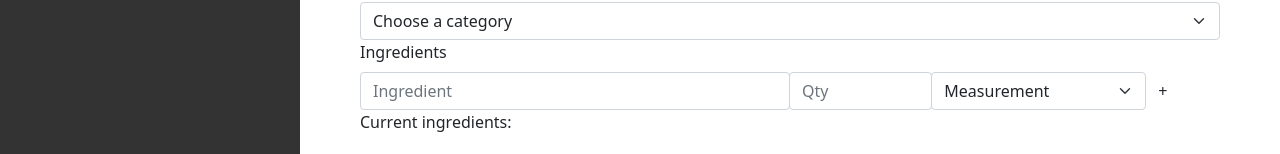
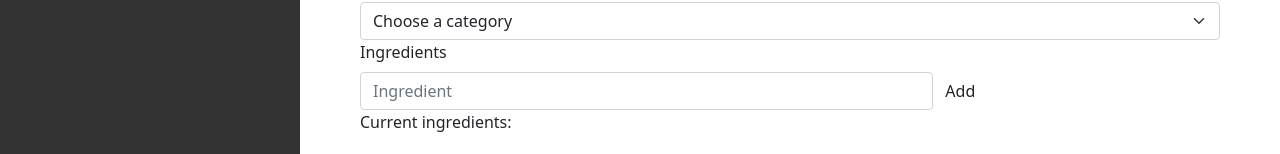
Before and after one commit to kpundt93/capstone, a React (Create React App) app in the folder my-recipes/: page /create in a window 1280 px wide. Shown: the part 350-504 px from the top of the page. Built offline with nearby package versions, Linux system fonts and the light colour scheme.

Commit message:
revert to simpler form, can't get ingredient entry to work as planned

```diff
--- a/my-recipes/src/components/ReusableForm.js
+++ b/my-recipes/src/components/ReusableForm.js
@@ -17,8 +17,6 @@ export default function ReusableForm(props) {
   const [instructions, setInstructions] = useState('');
   const [notes, setNotes] = useState('');
   const [newIngredient, setNewIngredient] = useState('');
-  const [newQty, setNewQty] = useState('');
-  const [newMeasurement, setNewMeasurement] = useState('');
   const [ingredients, setIngredients] = useState([]);
   const ingredientInput = useRef(null);
 
@@ -39,55 +37,17 @@ export default function ReusableForm(props) {
     );
   });
 
-  const measurements = [
-    "cup",
-    "tbsp",
-    "tsp",
-    "each",
-    "lb(s)",
-    "oz",
-    "pinch"
-  ];
-
-  const measurementOptions = measurements.map((newMeasurement) => {
-    return (
-      <option key={newMeasurement} value={newMeasurement}>{newMeasurement}</option>
-    );
-  });
-
-  // edit this function, instead of returning an array of ingredient objects I need to return an ingredient object
+  // return a new ingredient object
   // ingredient object should have key value pairs for ingredient name, qty, and measurement
-  // const handleAdd = (e) => {
-  //   e.preventDefault();
-  //   const ing = newIngredient.trim();
-
-  //   if (ing && !ingredients.includes(ing)) {
-  //     setIngredients(prevIngredients => [...prevIngredients, ing]);
-  //   }
-  //   setNewIngredient('');
-
-  //   ingredientInput.current.focus();
-  // }
 
   const handleAdd = (e) => {
     e.preventDefault();
     const ing = newIngredient.trim();
-    const ingQty = newQty.trim();
-    const ingMeasurement = newMeasurement.trim();
 
-    const ingObject = {
-      name: ing,
-      qty: ingQty,
-      measurement: ingMeasurement
-    }
-
-    if (ingObject && !ingredients.includes(ingObject)) {
-      setIngredients(prevIngredients => [...prevIngredients, ingObject]);
+    if (ing && !ingredients.includes(ing)) {
+      setIngredients(prevIngredients => [...prevIngredients, ing]);
     }
     setNewIngredient('');
-    setNewQty('');
-    setNewMeasurement('');
-
     ingredientInput.current.focus();
   }
 
@@ -116,22 +76,10 @@ export default function ReusableForm(props) {
       </Form.Group>
       <Form.Label>Ingredients</Form.Label>
       <InputGroup>
-        <Col md='6'><FormControl placeholder='Ingredient' onChange={(e) => setNewIngredient(e.target.value)} value={newIngredient} ref={ingredientInput}/></Col>
-        <Col md='2'><FormControl placeholder='Qty' onChange={(e) => setNewQty(e.target.value)} value={newQty} /></Col>
-        <Col md='3'>
-          <Form.Select onChange={(e) => setNewMeasurement(e.target.value)}>
-            <option>Measurement</option>
-            { measurementOptions }
-          </Form.Select>
-        </Col>
-        <Col md="1"><button className="btn" onClick={handleAdd}>+</button></Col>
+        <Col md='8'><FormControl placeholder='Ingredient' onChange={(e) => setNewIngredient(e.target.value)} value={newIngredient} ref={ingredientInput}/></Col>
+        <Col md="1"><button className="btn" onClick={handleAdd}>Add</button></Col>
       </InputGroup>
-      <p>
-        Current ingredients: {ingredients.forEach(function(ingredient) {
-        Object.values(ingredients);
-        console.log(ingredients);
-        })}
-      </p>
+      <p>Current ingredients: {ingredients.map(i => <em key={i}>{i}, </em>)}</p>
       <Form.Group>
         <Form.Label className='form-label'>Instructions</Form.Label>
         <Form.Control type='text' as='textarea' rows={3} onChange={(e) => setInstructions(e.target.value)} value={instructions} required />
```
